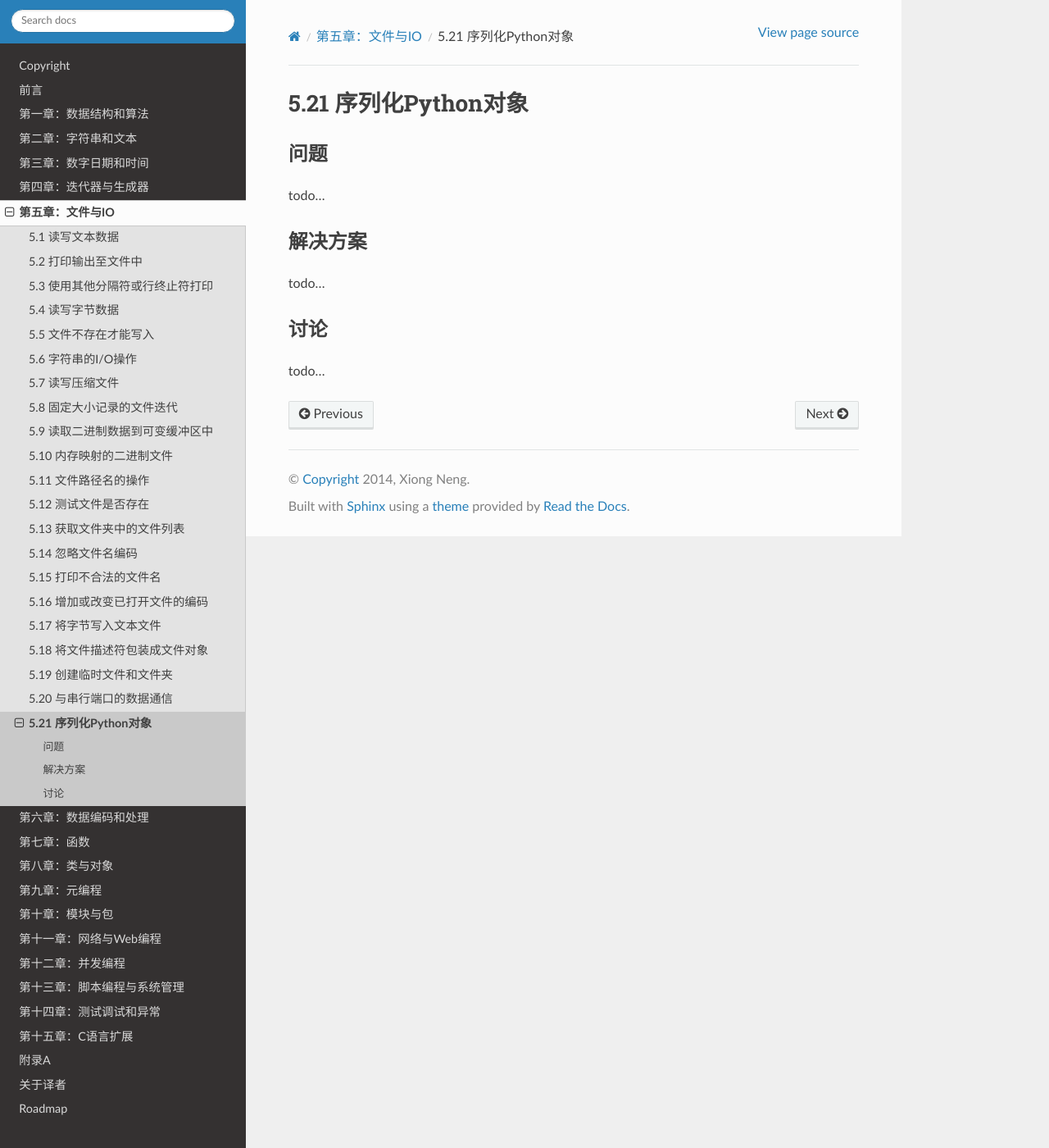
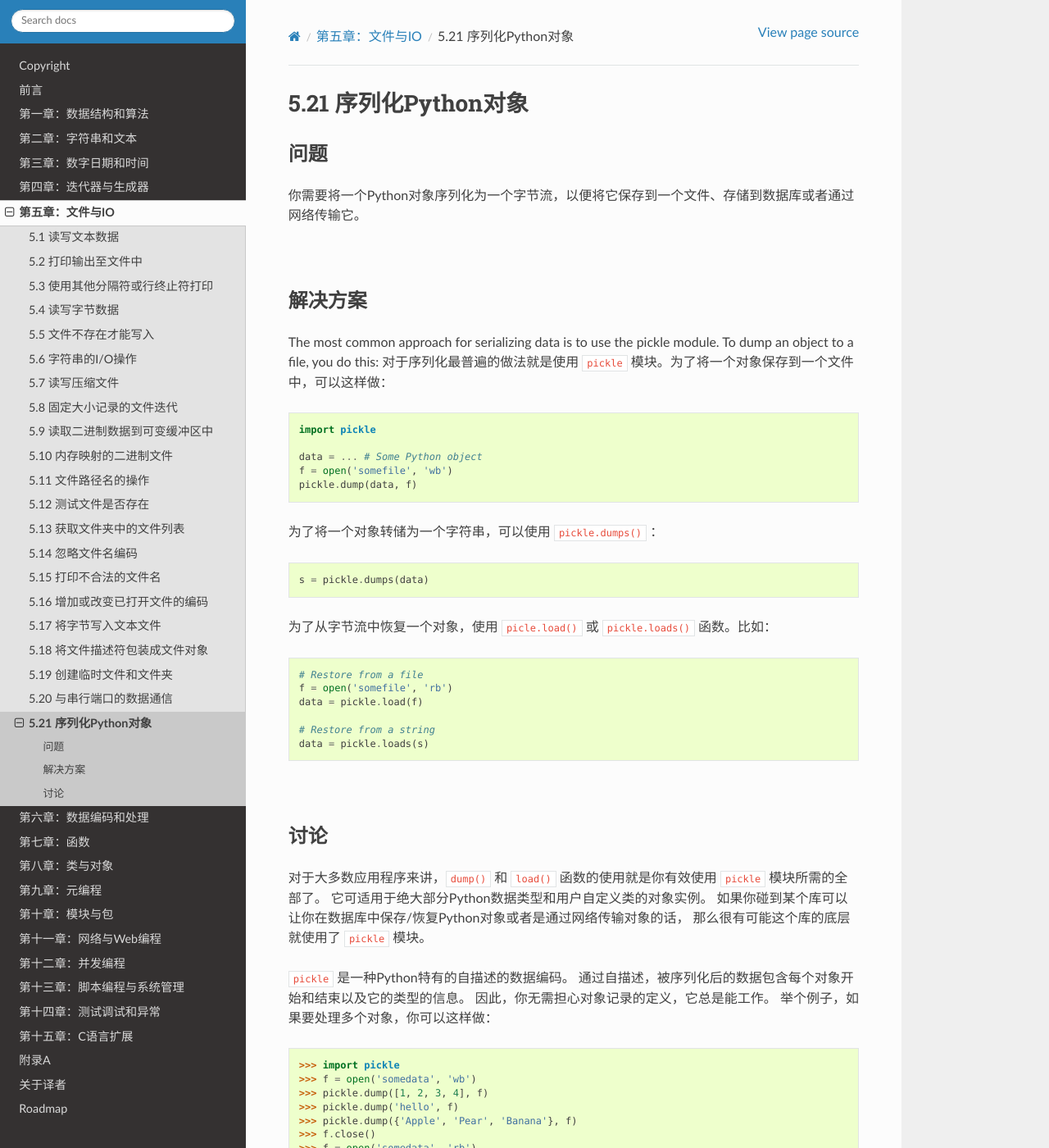
Before and after one commit to yidao620c/python3-cookbook, a Sphinx documentation site: the page built from source/c05/p21_serializing_python_objects.rst, in a window 1280 px wide and 1400 px high. Shown: the whole window at 82% size. Built offline with Sphinx 7.4.7 and the Read the Docs theme 2.0.0, drawn with Linux system fonts in a browser that asks for light colours; some of the changed text lies outside the part shown.

Commit message:
5.21小节starting..

```diff
--- a/source/c05/p21_serializing_python_objects.rst
+++ b/source/c05/p21_serializing_python_objects.rst
@@ -5,14 +5,84 @@
 ----------
 问题
 ----------
-todo...
+你需要将一个Python对象序列化为一个字节流，以便将它保存到一个文件、存储到数据库或者通过网络传输它。
+
+|
 
 ----------
 解决方案
 ----------
-todo...
+The most common approach for serializing data is to use the pickle module. To dump
+an object to a file, you do this:
+对于序列化最普遍的做法就是使用 ``pickle`` 模块。为了将一个对象保存到一个文件中，可以这样做：
+
+.. code-block:: python
+
+    import pickle
+
+    data = ... # Some Python object
+    f = open('somefile', 'wb')
+    pickle.dump(data, f)
+
+为了将一个对象转储为一个字符串，可以使用 ``pickle.dumps()`` ：
+
+.. code-block:: python
+
+    s = pickle.dumps(data)
+
+为了从字节流中恢复一个对象，使用 ``picle.load()`` 或 ``pickle.loads()`` 函数。比如：
+
+.. code-block:: python
+
+    # Restore from a file
+    f = open('somefile', 'rb')
+    data = pickle.load(f)
+
+    # Restore from a string
+    data = pickle.loads(s)
+
+|
 
 ----------
 讨论
 ----------
-todo...
+对于大多数应用程序来讲，``dump()`` 和 ``load()`` 函数的使用就是你有效使用 ``pickle`` 模块所需的全部了。
+它可适用于绝大部分Python数据类型和用户自定义类的对象实例。
+如果你碰到某个库可以让你在数据库中保存/恢复Python对象或者是通过网络传输对象的话，
+那么很有可能这个库的底层就使用了 ``pickle`` 模块。
+
+``pickle`` 是一种Python特有的自描述的数据编码。
+通过自描述，被序列化后的数据包含每个对象开始和结束以及它的类型的信息。
+因此，你无需担心对象记录的定义，它总是能工作。
+举个例子，如果要处理多个对象，你可以这样做：
+
+.. code-block:: python
+
+    >>> import pickle
+    >>> f = open('somedata', 'wb')
+    >>> pickle.dump([1, 2, 3, 4], f)
+    >>> pickle.dump('hello', f)
+    >>> pickle.dump({'Apple', 'Pear', 'Banana'}, f)
+    >>> f.close()
+    >>> f = open('somedata', 'rb')
+    >>> pickle.load(f)
+    [1, 2, 3, 4]
+    >>> pickle.load(f)
+    'hello'
+    >>> pickle.load(f)
+    {'Apple', 'Pear', 'Banana'}
+    >>>
+
+你还能序列化函数，类，还有接口，但是结果数据仅仅将它们的名称编码成对应的代码对象。例如：
+
+.. code-block:: python
+
+    >>> import math
+    >>> import pickle.
+    >>> pickle.dumps(math.cos)
+    b'\x80\x03cmath\ncos\nq\x00.'
+    >>>
+
+当数据反序列化回来的时候，会先假定所有的源数据时可用的。
+模块，类和函数会自动按需导入进来。对于Python数据被不同机器上的解析器所共享的应用程序而言，
+数据的保存可能会有问题，因为所有的机器都必须访问同一个源代码。
```
Also changed, not shown: 1 other file.
